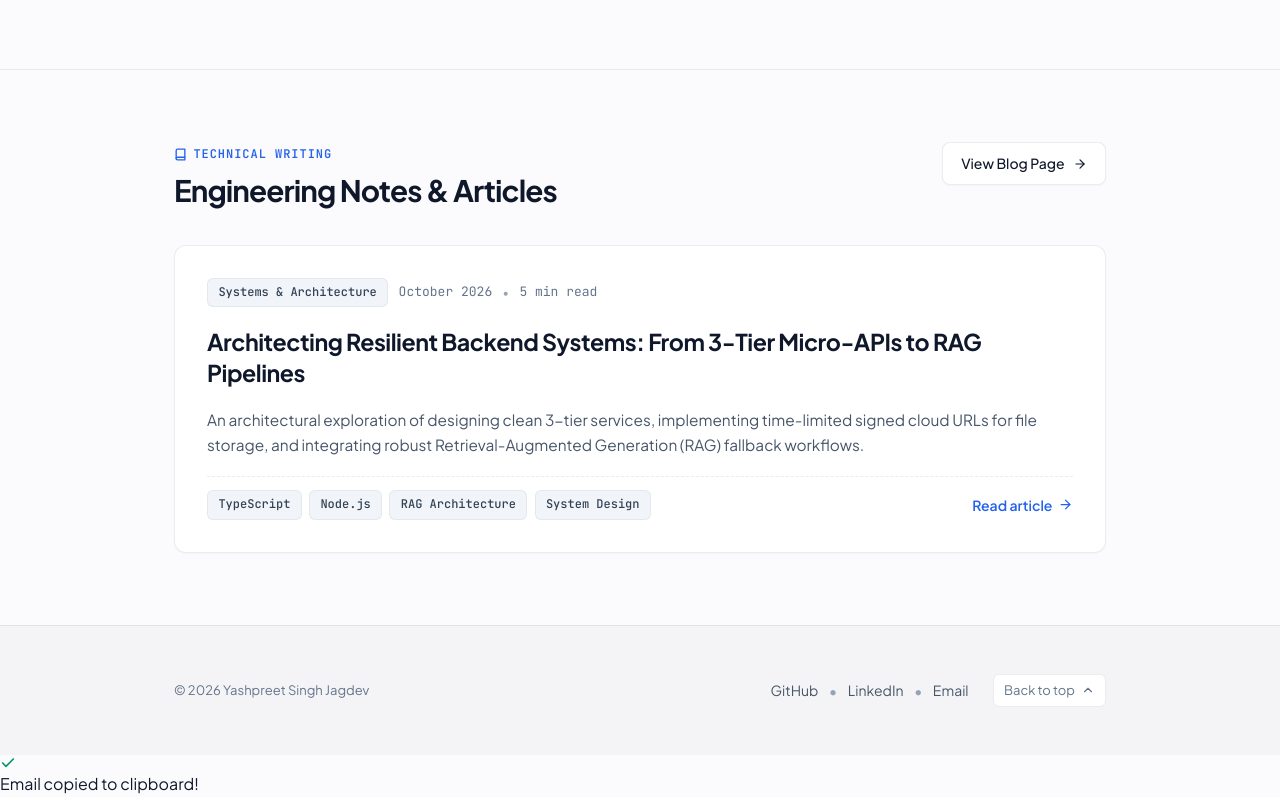
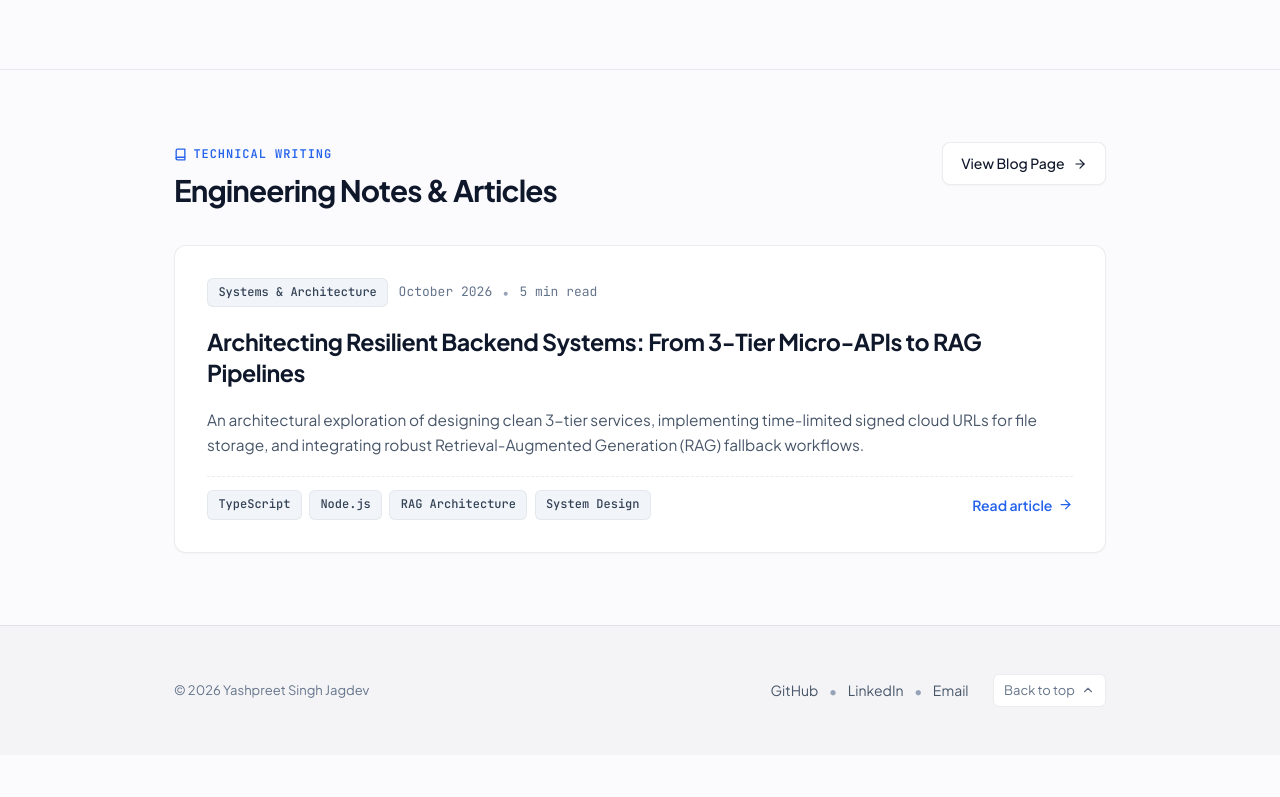
Before and after one commit to Yashpreet-Singh-Jagdev/Portfolio-Website, an Astro site: page / in a window 1280 px wide. Shown: the part 3575-4372 px from the top of the page. After the commit the page ends 4330 px from the top, so only its background shows below. Built offline with nearby package versions, Linux system fonts and the light colour scheme; Astro itself is replaced by a stand-in of ours.

Commit message:
UI Float fix

```diff
--- a/src/layouts/Layout.astro
+++ b/src/layouts/Layout.astro
@@ -120,15 +120,6 @@ const personSchema = {
   <body>
     <slot />
 
-
-    <!-- Toast Notification for interactive copy feedback -->
-    <div id="toast-notification" role="status" aria-live="polite">
-      <svg xmlns="http://www.w3.org/2000/svg" width="16" height="16" viewBox="0 0 24 24" fill="none" stroke="var(--success)" stroke-width="2.5" stroke-linecap="round" stroke-linejoin="round">
-        <polyline points="20 6 9 17 4 12"></polyline>
-      </svg>
-      <span id="toast-message">Email copied to clipboard!</span>
-    </div>
-
     <!-- Global Toast Script -->
     <script>
       window.showToast = function(message = 'Copied to clipboard!') {
```
